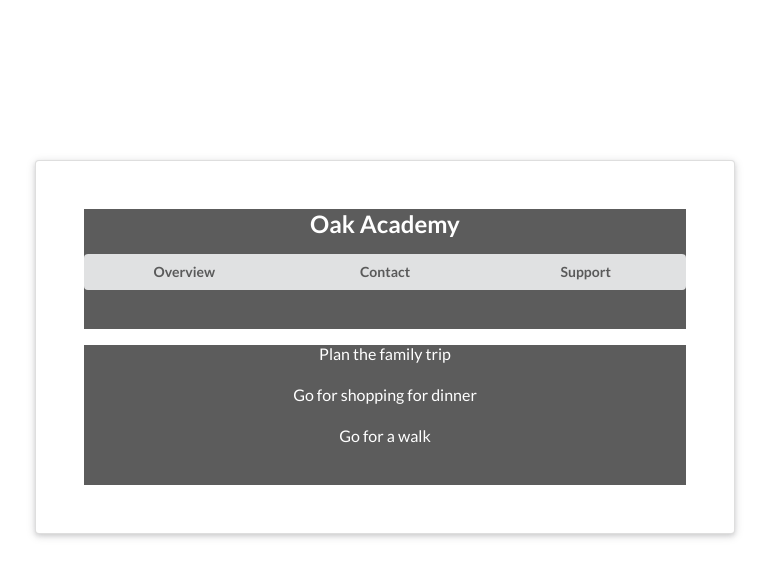
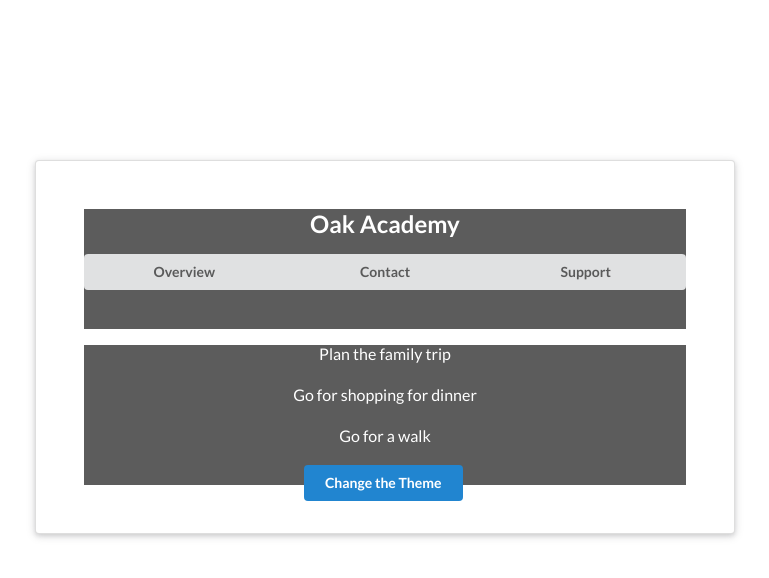
Before and after one commit to celsodasecond/context-api, a React (Create React App) app: page / in a window 1280 px wide. Shown: the top 578 px of the page, without its empty margins (255-1024 px from the left). Built offline with nearby package versions, Linux system fonts and the light colour scheme.

Commit message:
add: button for changing theme

```diff
--- a/src/components/TodoList.js
+++ b/src/components/TodoList.js
@@ -4,7 +4,7 @@
 class TodoList extends React.Component {
 	static contextType = ThemeContext;
 	render() {
-		const { isDarkTheme, lightTheme, darkTheme } = this.context;
+		const { isDarkTheme, lightTheme, darkTheme, changeTheme } = this.context;
 		const theme = isDarkTheme ? darkTheme : lightTheme;
 
 		return (
@@ -19,6 +19,9 @@
 				<p className="item">Plan the family trip</p>
 				<p className="item">Go for shopping for dinner</p>
 				<p className="item">Go for a walk</p>
+				<button className="ui button primary" onClick={changeTheme}>
+					Change the Theme
+				</button>
 			</div>
 		);
 	}
--- a/src/context/ThemeContext.js
+++ b/src/context/ThemeContext.js
@@ -6,18 +6,22 @@
 	state = {
 		isDarkTheme: true,
 		lightTheme: {
-            text: '#222',
-            background: 'd8ddf1'
+			text: "#222",
+			background: "#d8ddf1",
 		},
 		darkTheme: {
-            text: '#fff',
-            background: '#5c5c5c'
-        }
-    }
+			text: "#fff",
+			background: "#5c5c5c",
+		},
+	};
+
+	changeTheme = () => {
+		this.setState({ isDarkTheme: !this.state.isDarkTheme });
+	};
 
 	render() {
 		return (
-            <ThemeContext.Provider value={{ ...this.state }}>
+			<ThemeContext.Provider value={{ ...this.state, changeTheme: this.changeTheme }}>
 				{this.props.children}
 			</ThemeContext.Provider>
 		);
```
Lines whose indentation alone changed are shown as unchanged.
